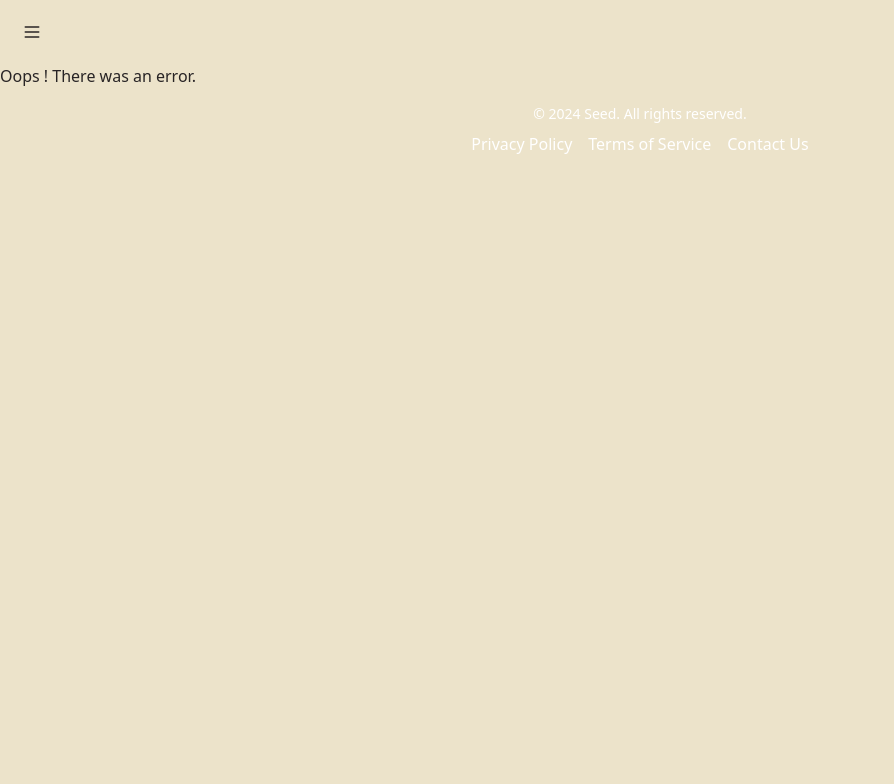
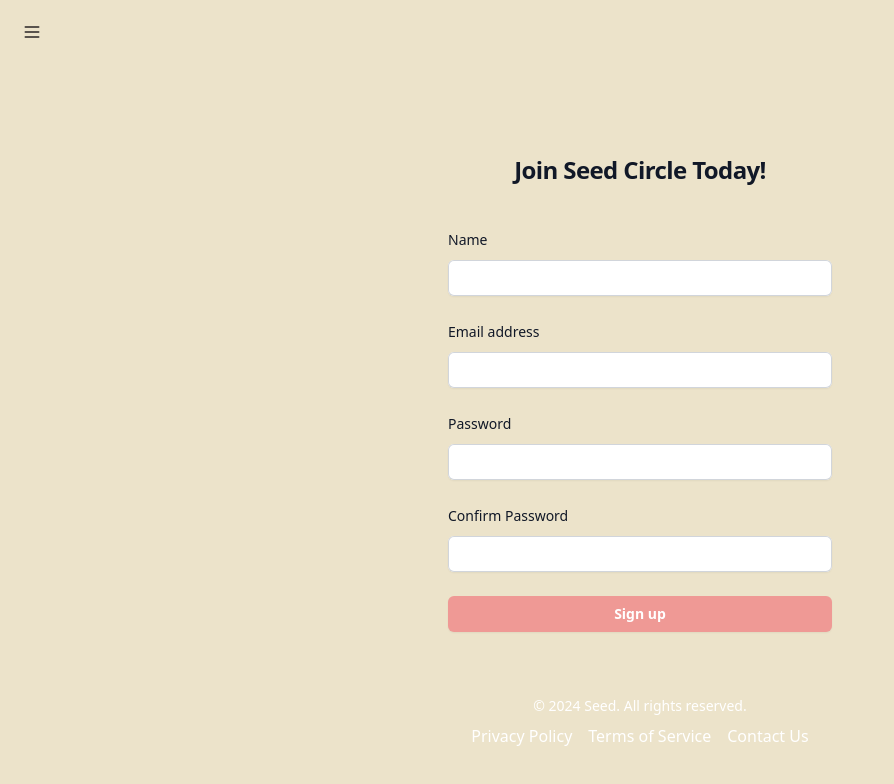
Before and after one commit to RHaile/theScriptSisters, a React (Vite) app in the folder frontend/: page /signup in a window 1280 px wide. Shown: the top 784 px of the page, without its empty margins (0-894 px from the left). Built offline with nearby package versions, Linux system fonts and the light colour scheme.

Commit message:
added signup page

```diff
--- a/frontend/src/main.jsx
+++ b/frontend/src/main.jsx
@@ -3,6 +3,7 @@
 import { createRoot } from "react-dom/client";
 import Home from "./pages/home";
 import Login from "./pages/login";
+import Signup from "./pages/Signup";
 import MyPlants from "./pages/myPlants";
 import PlantSearch from "./pages/PlantSearch";
 import Navbar from "./components/Navbar";
@@ -30,6 +31,11 @@
     element: <PlantSearch />,
     errorElement: <div>Oops ! There was an error.</div>,
   },
+  {
+    path: "/signup",
+    element: <Signup />,
+    errorElement: <div>Oops ! There was an error.</div>,
+  },
 ])
 ;
 
--- /dev/null
+++ b/frontend/src/pages/Signup.jsx
@@ -0,0 +1,91 @@
+function Signup() {
+  return (
+    <div className="flex min-h-full flex-1 flex-col justify-center px-6 py-12 lg:px-8">
+      <div className="sm:mx-auto sm:w-full sm:max-w-sm">
+        <h2 className="mt-10 text-center text-2xl font-bold leading-9 tracking-tight text-gray-900">
+          Join Seed Circle Today!
+        </h2>
+      </div>
+
+      <div className="mt-10 sm:mx-auto sm:w-full sm:max-w-sm">
+        <form action="#" method="POST" className="space-y-6">
+
+          <div>
+            <label htmlFor="name" className="block text-sm font-medium leading-6 text-gray-900">
+              Name
+            </label>
+            <div className="mt-2">
+              <input
+                id="name"
+                name="name"
+                type="text"
+                required
+                autoComplete="name"
+                className="block w-full rounded-md border-0 py-1.5 text-gray-900 shadow-sm ring-1 ring-inset ring-gray-300 placeholder:text-gray-400 focus:ring-2 focus:ring-inset focus:ring-indigo-600 sm:text-sm sm:leading-6"
+              />
+            </div>
+          </div>
+
+          <div>
+            <label htmlFor="email" className="block text-sm font-medium leading-6 text-gray-900">
+              Email address
+            </label>
+            <div className="mt-2">
+              <input
+                id="email"
+                name="email"
+                type="email"
+                required
+                autoComplete="email"
+                className="block w-full rounded-md border-0 py-1.5 text-gray-900 shadow-sm ring-1 ring-inset ring-gray-300 placeholder:text-gray-400 focus:ring-2 focus:ring-inset focus:ring-indigo-600 sm:text-sm sm:leading-6"
+              />
+            </div>
+          </div>
+
+          <div>
+            <label htmlFor="password" className="block text-sm font-medium leading-6 text-gray-900">
+              Password
+            </label>
+            <div className="mt-2">
+              <input
+                id="password"
+                name="password"
+                type="password"
+                required
+                autoComplete="current-password"
+                className="block w-full rounded-md border-0 py-1.5 text-gray-900 shadow-sm ring-1 ring-inset ring-gray-300 placeholder:text-gray-400 focus:ring-2 focus:ring-inset focus:ring-indigo-600 sm:text-sm sm:leading-6"
+              />
+            </div>
+          </div>
+
+          <div>
+            <label htmlFor="confirm-password" className="block text-sm font-medium leading-6 text-gray-900">
+              Confirm Password
+            </label>
+            <div className="mt-2">
+              <input
+                id="confirm-password"
+                name="confirm-password"
+                type="password"
+                required
+                autoComplete="current-password"
+                className="block w-full rounded-md border-0 py-1.5 text-gray-900 shadow-sm ring-1 ring-inset ring-gray-300 placeholder:text-gray-400 focus:ring-2 focus:ring-inset focus:ring-indigo-600 sm:text-sm sm:leading-6"
+              />
+            </div>
+          </div>
+
+          <div>
+          <button
+                type="submit"
+                className="flex w-full justify-center rounded-md bg-primary px-3 py-1.5 text-sm font-semibold leading-6 text-white shadow-sm hover:bg-gray-900 focus-visible:outline focus-visible:outline-2 focus-visible:outline-offset-2 focus-visible:outline-indigo-600"
+              >
+                Sign up
+              </button>
+          </div>
+        </form>
+      </div>
+    </div>
+  );
+}
+
+export default Signup;
--- a/frontend/src/pages/login.jsx
+++ b/frontend/src/pages/login.jsx
@@ -31,7 +31,7 @@
                   Password
                 </label>
                 <div className="text-sm">
-                  <a href="#" className="font-semibold text-indigo-600 hover:text-indigo-500">
+                  <a href="#" className="font-semibold text-primary hover:text-white">
                     Forgot password?
                   </a>
                 </div>
@@ -51,7 +51,7 @@
             <div>
               <button
                 type="submit"
-                className="flex w-full justify-center rounded-md bg-indigo-600 px-3 py-1.5 text-sm font-semibold leading-6 text-white shadow-sm hover:bg-indigo-500 focus-visible:outline focus-visible:outline-2 focus-visible:outline-offset-2 focus-visible:outline-indigo-600"
+                className="flex w-full justify-center rounded-md bg-primary px-3 py-1.5 text-sm font-semibold leading-6 text-white shadow-sm hover:bg-gray-900 focus-visible:outline focus-visible:outline-2 focus-visible:outline-offset-2 focus-visible:outline-indigo-600"
               >
                 Sign in
               </button>
@@ -60,8 +60,8 @@
 
           <p className="mt-10 text-center text-sm text-gray-500">
             Not a member?{' '}
-            <a href="#" className="font-semibold leading-6 text-indigo-600 hover:text-indigo-500">
-              Join Today!
+            <a href="#" className="font-semibold leading-6 text-primary hover:text-white">
+              Join Seed Circle Today!
             </a>
           </p>
         </div>
```
